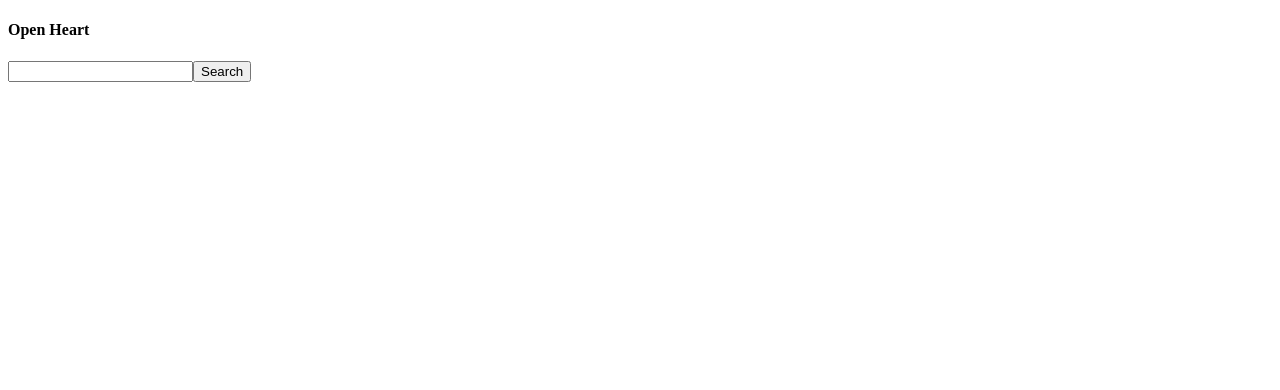
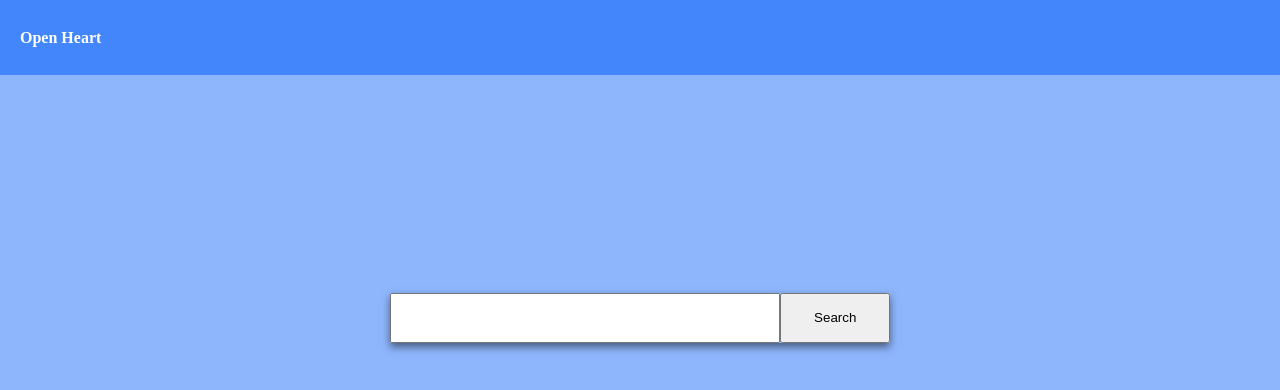
Before and after one commit to OpenHeartIO/open-heart-io, a React app: page / in a window 1280 px wide. Shown: the top 390 px of the page. Built offline with nearby package versions, Linux system fonts and the light colour scheme.

Commit message:
Added initial styling

```diff
--- a/client/App.jsx
+++ b/client/App.jsx
@@ -5,6 +5,8 @@ import MainContainer from './containers/MainContainter.jsx';
 import NewLocationContainer from './containers/NewLocationContainer.jsx';
 import NewProcedureContainer from './containers/NewProcedureContainer.jsx';
 import LandingContainer from './containers/LandingContainer.jsx';
+
+import './stylesheets/style.scss';
 
 class App extends React.Component {
   constructor(props) {
--- a/client/components/SearchBar.jsx
+++ b/client/components/SearchBar.jsx
@@ -5,13 +5,14 @@ const SearchBar = (props) => {
   const [location, setLocation] = useState(null);
 
   return (
-    <>
+    <div id="searchbar">
       <input
-        id="searchbar"
+        id="bar"
         type="search"
         onChange={(e) => setLocation(e.target.value)}
       />
       <input
+        id="button"
         type="submit"
         value="Search"
         onClick={() => {
@@ -29,6 +30,7 @@ const SearchBar = (props) => {
               }
               // If location exists in db, render Location Overview page
               else if (response.status === 200) {
+                console.log(response.data)
                 props.updateInfo(response.data);
                 props.toggleBoolean(["landingPage", "location"]);
               }
@@ -36,7 +38,7 @@ const SearchBar = (props) => {
             .catch(err => console.log(err))
         }}
       />
-    </>
+    </div>
   );
 };
 
--- a/client/stylesheets/style.scss
+++ b/client/stylesheets/style.scss
@@ -0,0 +1,114 @@
+$primary-color: #4386fc;
+$secondary-color: lighten($primary-color, 15%);
+$tertiary-color: lighten($secondary-color, 15%);
+
+$logo-color: white;
+$primary-text-color: #424242;
+$seconday-text-color: #424242;
+
+html, body, #root {
+  margin: 0;
+  height: 100%;
+  width: 100%;
+  background-color: $tertiary-color;
+}
+
+#App {
+  display: flex;
+  height: 100%;
+  flex-direction: column;
+  align-items: center;
+}
+
+#header-container {
+  display: flex;
+  justify-content: space-between;
+  align-items: center;
+  width: 100%;
+  height: 75px;
+  color: $logo-color;
+  background-color: $primary-color;
+
+  h4 {
+    margin-left: 20px;
+  }
+  div {
+    margin-right: 20px;
+  }
+}
+
+#landing-container {
+  flex-grow: 1;
+  background-color: $secondary-color;
+  width: 100%;
+  display: flex;
+  justify-content: center;
+
+  #searchbar {
+    box-shadow: 0 4px 8px 0 rgba(0, 0, 0, 0.5);
+    width: 500px;
+    height: 50px;
+    display: flex;
+    top: 30%;
+    position: relative;
+
+    #bar {
+      flex-grow: 4;
+    }
+    #button {
+      flex-grow: 1;
+    }
+  }
+}
+
+#searchbar {
+  box-shadow: 0 4px 8px 0 rgba(0, 0, 0, 0.5);
+}
+
+#MainContainer {
+  display: flex;
+  flex-direction: column;
+  width: 50%;
+  background-color: white;
+  box-shadow: 0 4px 8px 0 rgba(0, 0, 0, 0.5);
+  margin: 100px;
+
+  button {
+    display: flex;
+    justify-content: space-between;
+    align-items: center;
+
+    #costs {
+      display: flex;
+
+      #avgCost, #costRange {
+        display: flex;
+        flex-direction: column;
+        margin: 10px;
+      }
+    }
+  }
+  #procedure {
+    display: flex;
+    justify-content: space-around;
+
+  }
+}
+
+#location {
+  display: flex;
+  justify-content: space-between;
+  align-items: center;
+  background-color: $secondary-color;
+
+  div {
+    margin-left: 7px;
+  }
+  button {
+    border-radius: 100px;
+    border: 0;
+    box-shadow: 0 4px 8px 0 rgba(0, 0, 0, 0.5);
+    margin: 5px;
+    background-color: #d0efc0;
+  }
+}
```
